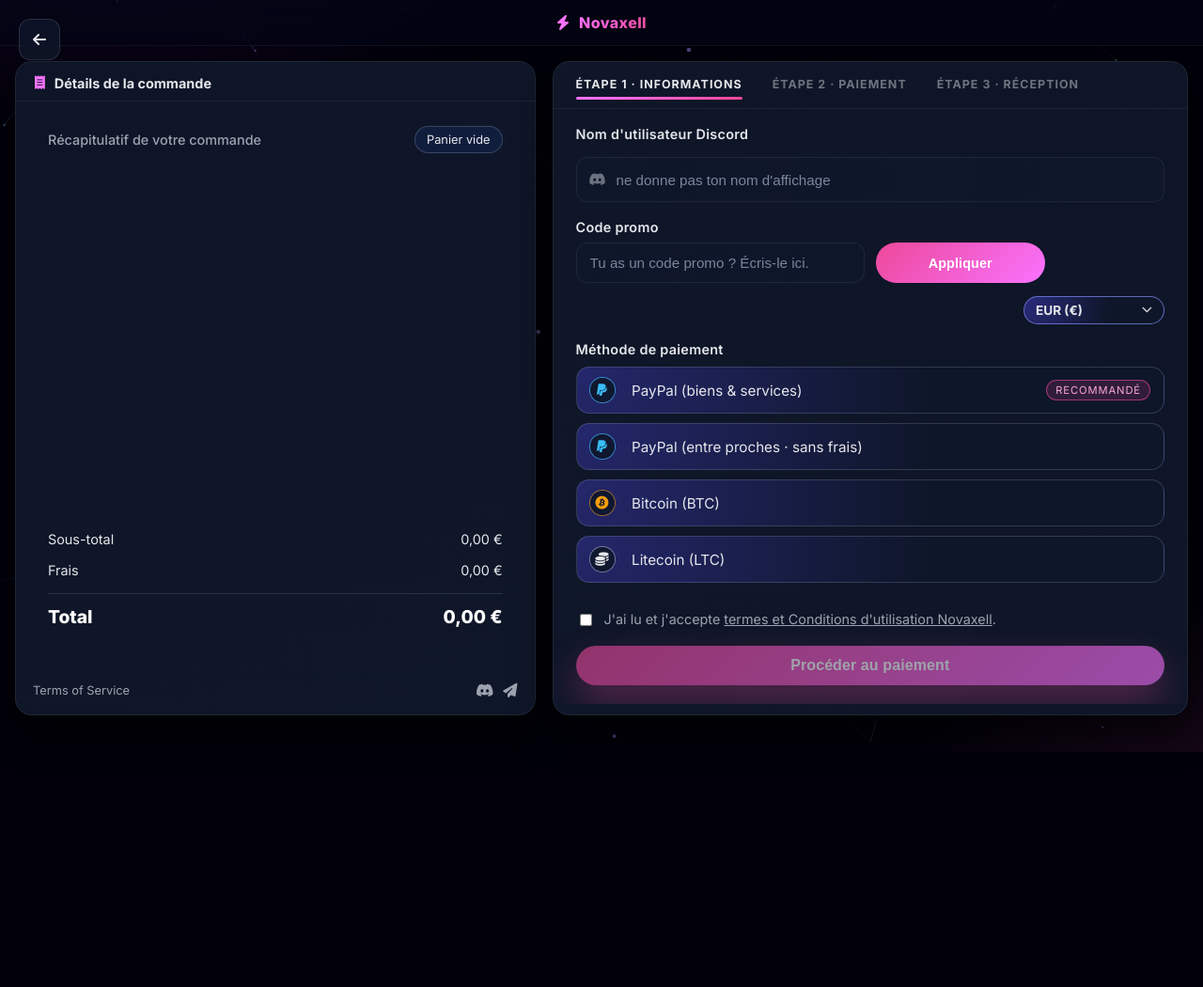
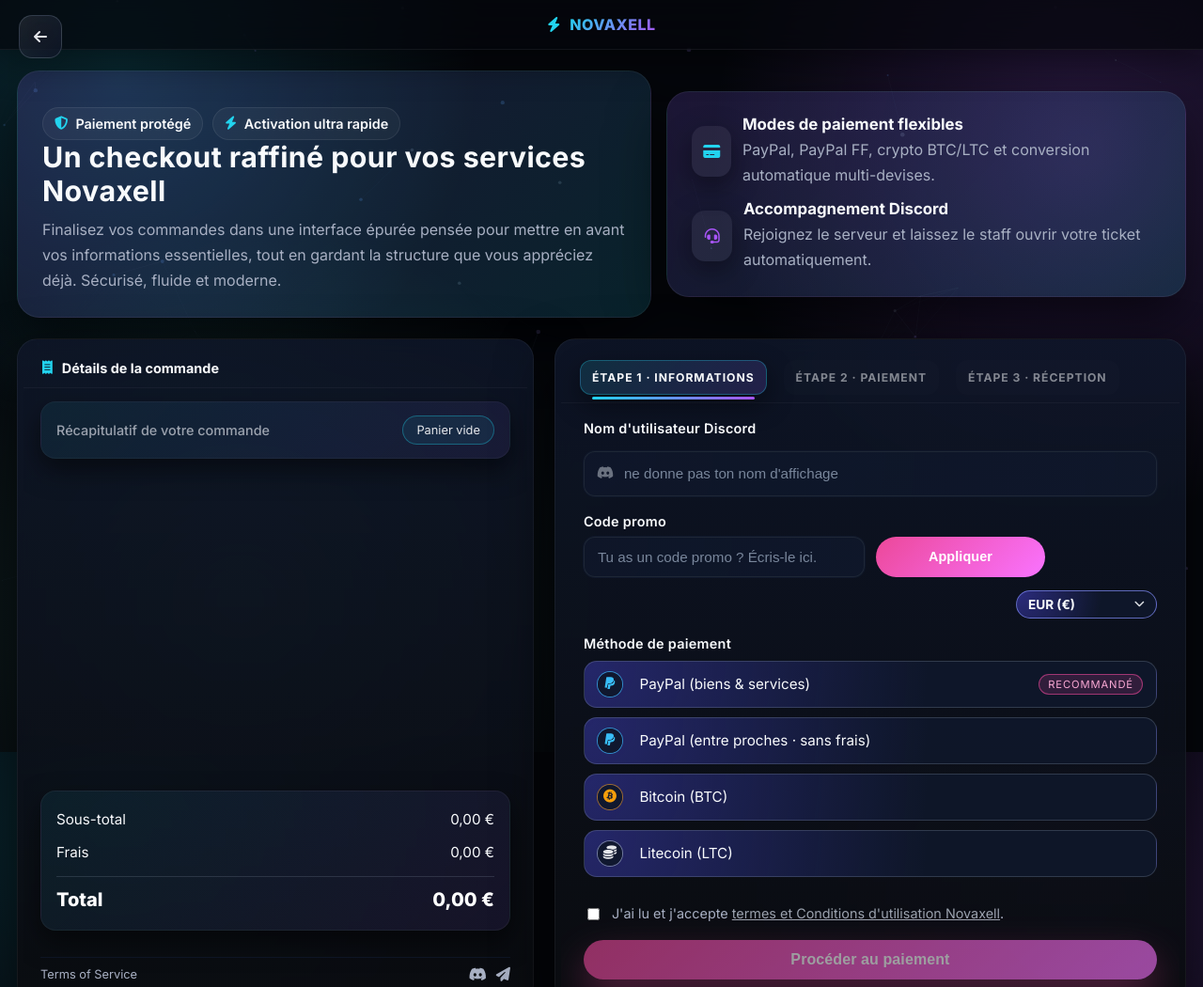
Before and after one commit to Even317/novasiter, a website: page checkout.html in a window 1280 px wide. Shown: the top 1050 px of the page at 94% size. Before the commit the page ends 800 px from the top, so only its background shows below. Drawn offline with nearby package versions, Linux system fonts and the light colour scheme.

Commit message:
Revamp checkout page styling

```diff
--- a/checkout.html
+++ b/checkout.html
@@ -31,13 +31,13 @@
 
   <style>
     :root {
-      --primary: #f973ff;      /* magenta/rose principal */
-      --primary-dark: #db38ff; /* variante plus sombre */
-      --accent: #ec4899;
-      --surface: #050509;      /* fond cartes très sombre */
-      --surface-2: #080812;
-      --muted: #9ca3af;
-      --light: #e5e7eb;
+      --primary: #8b5cf6;
+      --primary-2: #22d3ee;
+      --accent: #a855f7;
+      --surface: #0a0c10;
+      --surface-2: #0f172a;
+      --muted: #a8b0c3;
+      --light: #f8fafc;
       --success: #22c55e;
     }
     * { box-sizing: border-box; }
@@ -46,47 +46,49 @@
       margin: 0;
       font-family: 'Inter', system-ui, -apple-system, Segoe UI, Roboto, Arial, sans-serif;
       color: var(--light);
-      /* Fond très sombre + légères lueurs, les vraies particules sont gérées par particles.js */
-      background:
-        radial-gradient(800px 500px at 10% -20%, rgba(88,28,135,0.25), transparent 60%),
-        radial-gradient(900px 600px at 110% 120%, rgba(236,72,153,0.18), transparent 55%),
-        #02010a;
+      background: radial-gradient(circle at 10% 10%, rgba(34,211,238,0.18), transparent 28%),
+                  radial-gradient(circle at 90% 20%, rgba(168,85,247,0.22), transparent 30%),
+                  radial-gradient(circle at 20% 80%, rgba(94,234,212,0.15), transparent 34%),
+                  #05070c;
     }
 
     /* Particles background */
-    #particles-js { position: fixed; inset: 0; z-index: -1; }
+    #particles-js { position: fixed; inset: 0; z-index: -1; opacity: .45; }
 
     .header {
       position: sticky;
       top: 0;
       z-index: 50;
-      backdrop-filter: blur(14px);
-      background: rgba(2,6,23,.6);
+      backdrop-filter: blur(18px);
+      background: rgba(5,7,12,0.7);
       border-bottom: 1px solid rgba(255,255,255,.06);
+      box-shadow: 0 10px 40px rgba(0,0,0,0.45);
     }
     .header-inner {
       max-width: 1280px;
       margin: 0 auto;
-      padding: 14px 16px;
+      padding: 16px 18px;
       display: flex; align-items: center; justify-content: center; position: relative;
+      gap: 12px;
     }
     .logo { display: inline-flex; gap: 10px; align-items: center; text-decoration: none; }
-    .logo i { color: var(--primary); }
+    .logo i { color: var(--primary-2); }
     .logo span {
-      font-weight: 800; letter-spacing: .4px;
-      background: linear-gradient(135deg, var(--primary), var(--accent));
+      font-weight: 800; letter-spacing: .5px;
+      background: linear-gradient(135deg, var(--primary-2), var(--accent));
       -webkit-background-clip: text; background-clip: text; color: transparent;
+      text-transform: uppercase;
     }
     .back-btn {
       position: absolute;
       left: 20px;
-      top: 20px;
-      width: 44px;
-      height: 44px;
-      border-radius: 12px;
-      border: 1px solid rgba(148,163,184,0.2);
-      background: rgba(15,23,42,0.8);
-      backdrop-filter: blur(10px);
+      top: 16px;
+      width: 46px;
+      height: 46px;
+      border-radius: 14px;
+      border: 1px solid rgba(148,163,184,0.25);
+      background: linear-gradient(135deg, rgba(148,163,184,0.16), rgba(15,23,42,0.8));
+      backdrop-filter: blur(12px);
       color: #e5e7eb;
       cursor:pointer;
       display:inline-flex;
@@ -96,49 +98,83 @@
       z-index: 10;
     }
     .back-btn:hover {
-      background: rgba(37,99,235,0.2);
-      border-color: rgba(37,99,235,0.4);
+      background: linear-gradient(135deg, rgba(34,211,238,0.22), rgba(15,23,42,0.9));
+      border-color: rgba(34,211,238,0.4);
       transform: translateX(-2px);
+      box-shadow: 0 15px 30px rgba(34,211,238,0.25);
     }
-    .back-btn i {
-      font-size: 1rem;
+    .back-btn i { font-size: 1rem; }
+
+    .hero {
+      max-width: 1280px;
+      margin: 22px auto 0;
+      padding: 0 18px 10px;
+      display: grid;
+      grid-template-columns: 1.1fr 0.9fr;
+      gap: 16px;
+      align-items: center;
     }
+    .hero-card {
+      background: linear-gradient(135deg, rgba(139,92,246,0.18), rgba(34,211,238,0.14));
+      border: 1px solid rgba(255,255,255,0.06);
+      border-radius: 24px;
+      padding: 24px 26px;
+      box-shadow: 0 25px 60px rgba(0,0,0,0.6);
+    }
+    .hero h1 {
+      margin: 0 0 10px;
+      font-size: 1.9rem;
+      letter-spacing: 0.4px;
+    }
+    .hero p { margin: 0; color: var(--muted); line-height: 1.7; }
+    .hero-pill-row { display:flex; gap:10px; flex-wrap:wrap; margin-top: 14px; }
+    .hero-pill {
+      padding: 8px 12px;
+      border-radius: 999px;
+      border: 1px solid rgba(255,255,255,0.08);
+      background: rgba(255,255,255,0.04);
+      color: var(--light);
+      font-weight: 600;
+      font-size: 0.9rem;
+      display:inline-flex;
+      align-items:center;
+      gap:8px;
+    }
+    .hero-pill i { color: var(--primary-2); }
 
     .page {
       width: 100%;
-      margin: 0;
-      padding: 16px 16px 24px;
+      margin: 0 auto;
+      padding: 12px 18px 26px;
+      max-width: 1280px;
       display:grid;
       grid-template-columns: minmax(0, 0.9fr) minmax(0, 1.1fr);
-      gap: 18px;
+      gap: 22px;
       align-items: stretch;
-      min-height: calc(100vh - 64px);
+      min-height: calc(100vh - 200px);
     }
     @media (max-width: 1024px) {
-      .page {
-        grid-template-columns: 1fr;
-        gap: 16px;
-        padding: 12px 10px 20px;
-        min-height: auto;
-      }
+      .page { grid-template-columns: 1fr; gap: 16px; padding: 10px 12px 20px; }
+      .hero { grid-template-columns: 1fr; }
     }
 
     /* Left: order summary */
     .summary {
-      background: radial-gradient(circle at top left, rgba(15,23,42,0.9), rgba(15,23,42,0.98));
-      border: 1px solid rgba(31,41,55,0.95);
-      border-radius: 18px;
+      background: linear-gradient(180deg, rgba(15,23,42,0.82), rgba(10,12,16,0.96));
+      border: 1px solid rgba(255,255,255,0.05);
+      border-radius: 22px;
       overflow: hidden;
       display:flex;
       flex-direction:column;
       position: relative;
-      box-shadow: 0 18px 40px rgba(0,0,0,.65);
-      backdrop-filter: blur(16px);
+      box-shadow: 0 25px 60px rgba(0,0,0,.65);
+      backdrop-filter: blur(14px);
       height: auto;
       min-height: 420px;
+      padding: 6px;
     }
-    .summary-header { padding: 14px 20px 10px; border-bottom: 1px solid rgba(255,255,255,.06); display:flex; align-items:center; gap:10px; font-size: 0.9rem; }
-    .summary-header i { color: var(--primary); }
+    .summary-header { padding: 16px 20px 12px; border-bottom: 1px solid rgba(255,255,255,.04); display:flex; align-items:center; gap:10px; font-size: 0.9rem; }
+    .summary-header i { color: var(--primary-2); }
     .summary-body {
       padding: 14px 18px 16px;
       display:flex;
@@ -151,10 +187,12 @@
       display: flex;
       justify-content: space-between;
       align-items: center;
-      padding: 12px 16px;
-      background: rgba(15,23,42,0.6);
-      border-radius: 12px;
+      padding: 14px 16px;
+      background: linear-gradient(135deg, rgba(34,211,238,0.08), rgba(139,92,246,0.1));
+      border-radius: 16px;
       margin-bottom: 12px;
+      border: 1px solid rgba(255,255,255,0.04);
+      box-shadow: 0 12px 28px rgba(0,0,0,0.5);
     }
     .summary-topline span:first-child {
       font-size: 0.9rem;
@@ -162,12 +200,12 @@
       font-weight: 500;
     }
     .summary-topline span.badge {
-      padding: 6px 12px;
+      padding: 7px 14px;
       border-radius: 999px;
-      border: 1px solid rgba(148,163,184,0.3);
+      border: 1px solid rgba(34,211,238,0.35);
       font-size: 0.8rem;
       color: #e5e7eb;
-      background: rgba(37,99,235,0.1);
+      background: rgba(34,211,238,0.08);
     }
 
     .items {
@@ -182,15 +220,18 @@
       grid-template-columns:auto 1fr auto;
       gap:14px;
       align-items:center;
-      background: rgba(15,23,42,0.3);
-      border:1px solid rgba(148,163,184,0.1);
-      border-radius:12px;
+      background: rgba(255,255,255,0.03);
+      border:1px solid rgba(255,255,255,0.05);
+      border-radius:14px;
       padding:14px 16px;
       transition: all 0.2s ease;
+      box-shadow: 0 10px 24px rgba(0,0,0,0.35);
     }
     .item-row:hover {
-      background: rgba(15,23,42,0.5);
-      border-color: rgba(148,163,184,0.2);
+      background: rgba(255,255,255,0.05);
+      border-color: rgba(34,211,238,0.35);
+      transform: translateY(-2px);
+      box-shadow: 0 16px 34px rgba(0,0,0,0.45);
     }
     .item-row img {
       width: 48px;
@@ -217,12 +258,14 @@
 
     .summary-totals {
       padding: 16px;
-      background: rgba(15,23,42,0.4);
-      border-radius: 12px;
+      background: linear-gradient(135deg, rgba(34,211,238,0.08), rgba(139,92,246,0.1));
+      border-radius: 16px;
       margin: 0 0 8px 0;
       display:grid;
       gap:8px;
-      font-size: .9rem;
+      font-size: .95rem;
+      border: 1px solid rgba(255,255,255,0.05);
+      box-shadow: 0 12px 28px rgba(0,0,0,0.5);
     }
     .summary-totals .row {
       display:flex;
@@ -231,7 +274,7 @@
       padding: 4px 0;
     }
     .summary-totals .row.total {
-      font-size: 1.2rem;
+      font-size: 1.25rem;
       font-weight: 800;
       color: #ffffff;
       border-top: 1px solid rgba(148,163,184,0.2);
@@ -255,44 +298,54 @@
 
     /* Right: checkout steps */
     .panel {
-      background: radial-gradient(circle at top right, rgba(15,23,42,0.9), rgba(15,23,42,0.98));
-      border: 1px solid rgba(31,41,55,0.95);
-      border-radius: 18px;
+      background: linear-gradient(180deg, rgba(15,23,42,0.85), rgba(10,12,16,0.97));
+      border: 1px solid rgba(255,255,255,0.05);
+      border-radius: 22px;
       overflow: hidden;
       display:flex;
       flex-direction:column;
       position: relative;
-      box-shadow: 0 18px 40px rgba(0,0,0,.65);
-      backdrop-filter: blur(16px);
+      box-shadow: 0 25px 60px rgba(0,0,0,.7);
+      backdrop-filter: blur(14px);
       height: auto;
       min-height: 420px;
+      padding: 6px;
     }
     .steps {
       display:flex;
-      gap:32px;
-      padding:16px 24px 12px;
-      border-bottom: 1px solid rgba(255,255,255,.06);
+      gap:18px;
+      padding:16px 20px 8px;
+      border-bottom: 1px solid rgba(255,255,255,.04);
       font-size: .9rem;
+      flex-wrap: wrap;
     }
     .step {
-      font-weight:650;
-      opacity:.45;
+      font-weight:700;
+      opacity:.5;
       position:relative;
-      padding-bottom:6px;
+      padding:10px 12px;
       cursor: default;
       text-transform: uppercase;
       letter-spacing: .08em;
-      font-size: .78rem;
+      font-size: .76rem;
+      border-radius: 12px;
+      border: 1px solid transparent;
+      background: rgba(255,255,255,0.02);
     }
-    .step.active { opacity:1; }
+    .step.active {
+      opacity:1;
+      border-color: rgba(34,211,238,0.3);
+      background: linear-gradient(135deg, rgba(34,211,238,0.14), rgba(139,92,246,0.18));
+      box-shadow: 0 10px 28px rgba(0,0,0,0.45);
+    }
     .step.active::after {
       content:'';
       position:absolute;
-      left:0;
-      right:0;
-      bottom:-3px;
+      left:12px;
+      right:12px;
+      bottom:-6px;
       height:3px;
-      background: linear-gradient(90deg, var(--primary), var(--accent));
+      background: linear-gradient(90deg, var(--primary-2), var(--accent));
       border-radius:999px;
     }
 
@@ -565,6 +618,40 @@
   </header>
 
   <div id="particles-js"></div>
+
+  <section class="hero">
+    <div class="hero-card">
+      <div class="hero-pill-row">
+        <span class="hero-pill"><i class="fas fa-shield-alt"></i> Paiement protégé</span>
+        <span class="hero-pill"><i class="fas fa-bolt"></i> Activation ultra rapide</span>
+      </div>
+      <h1>Un checkout raffiné pour vos services Novaxell</h1>
+      <p>
+        Finalisez vos commandes dans une interface épurée pensée pour mettre en avant vos informations essentielles,
+        tout en gardant la structure que vous appréciez déjà. Sécurisé, fluide et moderne.
+      </p>
+    </div>
+    <div class="hero-card" style="display:grid;gap:12px;">
+      <div style="display:flex;align-items:center;gap:12px;">
+        <div style="width:54px;height:54px;border-radius:14px;background:rgba(255,255,255,0.06);display:flex;align-items:center;justify-content:center;color:var(--primary-2);box-shadow:0 10px 30px rgba(0,0,0,0.4);">
+          <i class="fas fa-credit-card"></i>
+        </div>
+        <div>
+          <strong style="font-size:1.05rem;">Modes de paiement flexibles</strong>
+          <p style="margin:4px 0 0;color:var(--muted);">PayPal, PayPal FF, crypto BTC/LTC et conversion automatique multi-devises.</p>
+        </div>
+      </div>
+      <div style="display:flex;align-items:center;gap:12px;">
+        <div style="width:54px;height:54px;border-radius:14px;background:rgba(255,255,255,0.06);display:flex;align-items:center;justify-content:center;color:var(--accent);box-shadow:0 10px 30px rgba(0,0,0,0.4);">
+          <i class="fas fa-headset"></i>
+        </div>
+        <div>
+          <strong style="font-size:1.05rem;">Accompagnement Discord</strong>
+          <p style="margin:4px 0 0;color:var(--muted);">Rejoignez le serveur et laissez le staff ouvrir votre ticket automatiquement.</p>
+        </div>
+      </div>
+    </div>
+  </section>
 
   <main class="page">
     <!-- LEFT: SUMMARY -->
```
